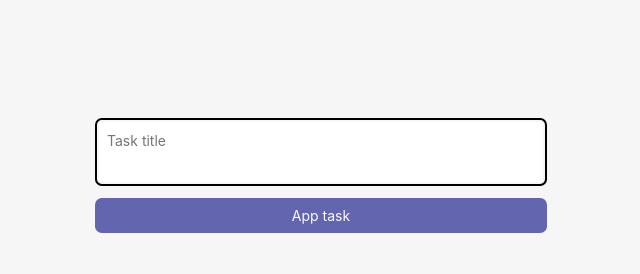
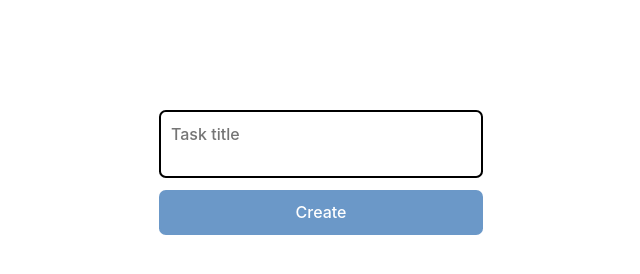
Before and after one commit to vladimirschneider/To-Do-List, a plain HTML site: page index.html in a window 1280 px wide. Shown: the whole page, without its empty margins (319-959 px from the left). Drawn offline with Linux system fonts and the light colour scheme.

Commit message:
changed css

```diff
--- a/index.html
+++ b/index.html
@@ -23,7 +23,7 @@
     <textarea class="create-task__textarea" placeholder="Task title"></textarea>
 
     <button class="btn btn--bg-blue create-task__submit" type="submit" disabled>
-      App task
+      Create
     </button>
   </form>
 </div>
--- a/style.css
+++ b/style.css
@@ -7,31 +7,36 @@ html {
 }
 
 body {
+  margin: 0;
   padding: 5rem 0;
 
   font-size: 100%;
   line-height: 1.5;
-  font-family: -apple-system, sans-serif;
-  color: black;
+  font-weight: 500;
+  font-family: -apple-system, BlinkMacSystemFont, 'Segoe UI', 'Roboto', 'Oxygen',
+  'Ubuntu', 'Cantarell', 'Fira Sans', 'Droid Sans', 'Helvetica Neue',
+  sans-serif;
+  -webkit-font-smoothing: antialiased;
+  -moz-osx-font-smoothing: grayscale;
 
-  background-color: #f6f6f6;
+  background-color: white;
 }
 
 .container {
-  max-width: 28em;
+  max-width: 20rem;
   margin-right: auto;
   margin-left: auto;
 }
 
 .btn {
   margin: 0;
-  padding: 0.2rem 0.5rem;
+  padding: 0.1rem 0.4rem;
 
   font: inherit;
   font-size: 0.875rem;
 
-  background-color: white;
-  border: 2px solid #f6f6f6;
+  background-color: transparent;
+  border: 2px solid transparent;
   box-shadow: 0 0 0 2px black;
   border-radius: 0.3rem;
 
@@ -48,12 +53,24 @@ body {
   box-shadow: 0 0 0 2px #b7043d;
 }
 
+.btn--red:hover {
+  color: white;
+
+  background-color: #b7043d;
+}
+
 .btn--bg-blue {
   color: white;
 
-  background-color: #030581;
-  border-color: #030581;
-  box-shadow: 0 0 0 2px #030581;
+  background-color: #0954a4;
+  border-color: #0954a4;
+  box-shadow: 0 0 0 2px #0954a4;
+}
+
+.btn--bg-blue:hover {
+  background-color: #064281;
+  border-color: #064281;
+  box-shadow: 0 0 0 2px #064281;
 }
 
 .tasks {
@@ -72,6 +89,10 @@ body {
 
   display: flex;
   align-items: center;
+  padding: 0.8rem 1rem;
+
+  background-color: #f1f1f1;
+  border-radius: 0.4rem;
 }
 
 .task--done {
@@ -93,7 +114,7 @@ body {
   height: 1rem;
 
   background-color: white;
-  border: 2px solid #f6f6f6;
+  border: 2px solid white;
   box-shadow: 0 0 0 2px black;
   border-radius: 0.3rem;
 }
@@ -127,12 +148,19 @@ body {
   resize: none;
 
   font: inherit;
-  font-size: 0.875rem;
+  font-size: 1rem;
 
   background-color: white;
-  border: 2px solid #f6f6f6;
+  border: 2px solid white;
   box-shadow: 0 0 0 2px black;
   border-radius: 0.3rem;
 
   margin: 0 0 1rem;
 }
+
+.create-task__submit {
+  padding-top: 0.4rem;
+  padding-bottom: 0.4rem;
+
+  font-size: 1rem;
+}
```
Also changed, not shown: 1 other file.
